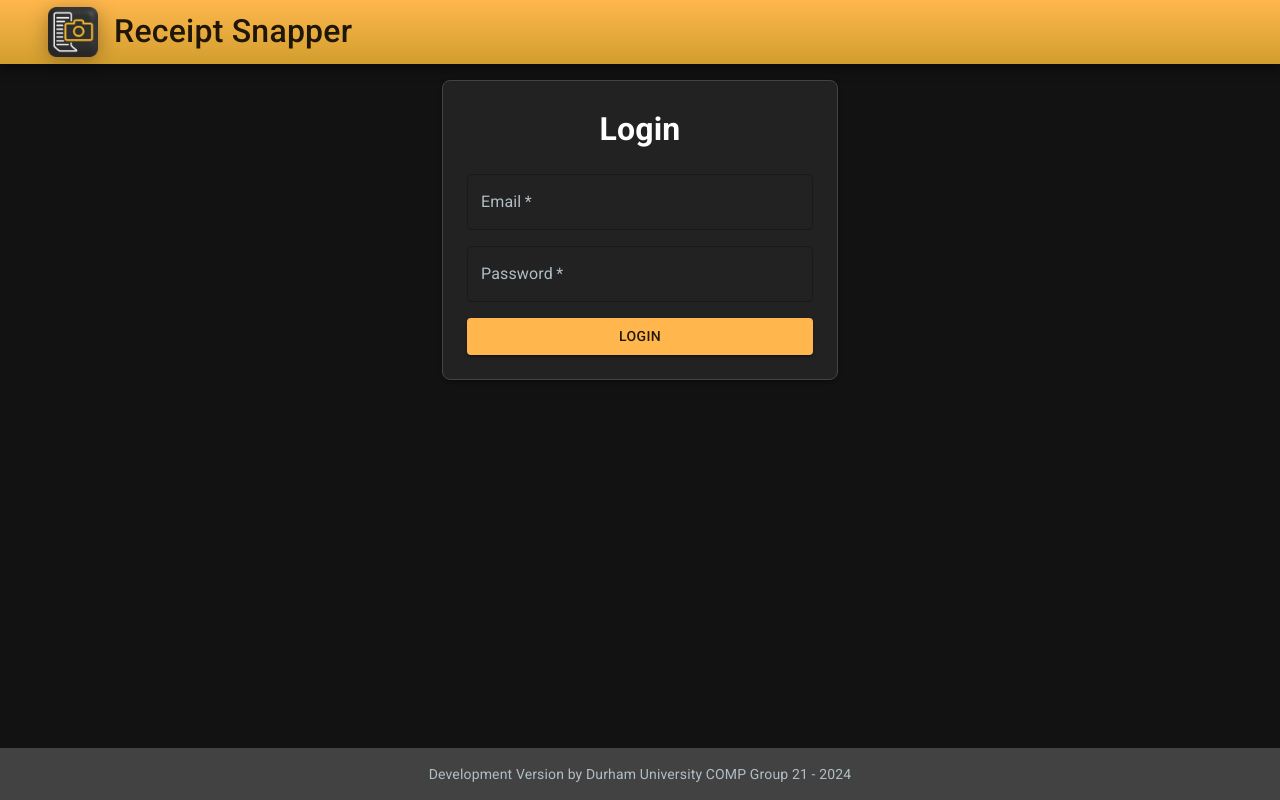
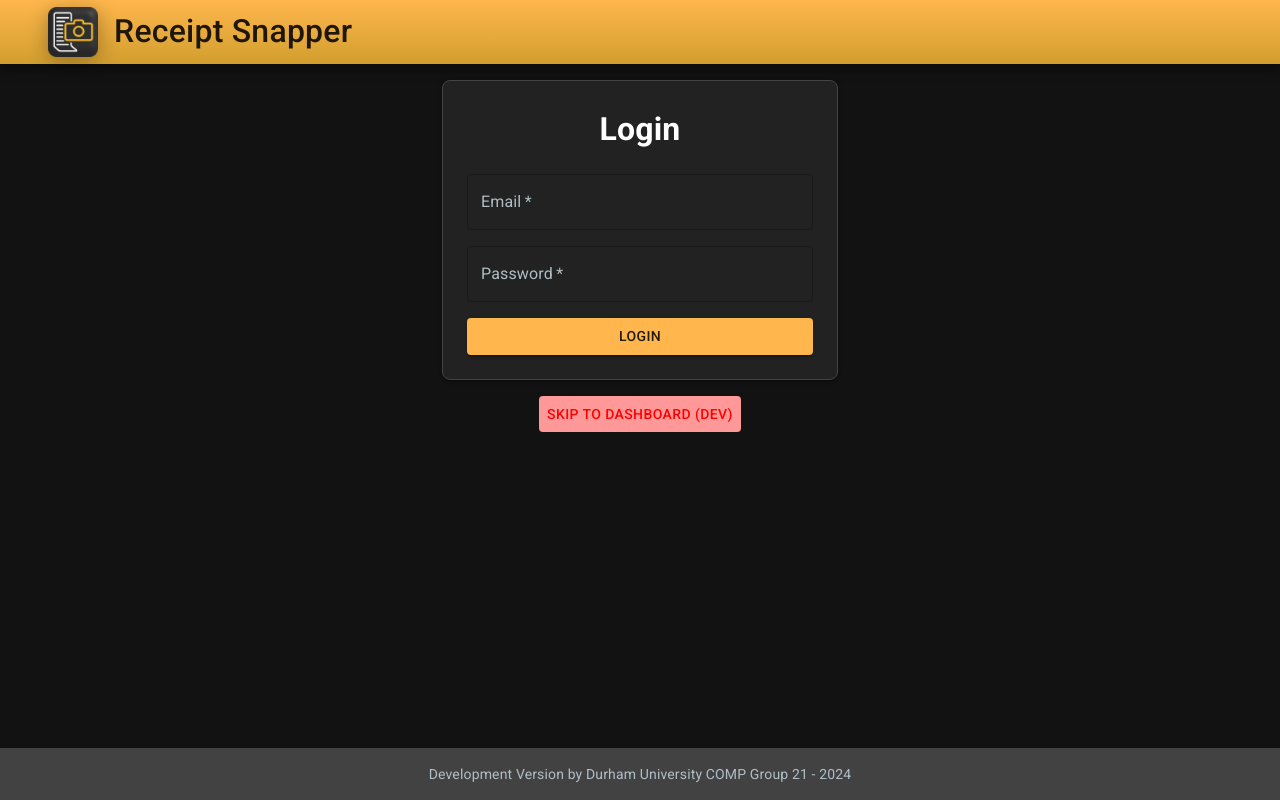
Before and after one commit to COMP2281/receipt-snapper, a React (Create React App) app in the folder myapp/: page / in a window 1280 px wide. Built offline with nearby package versions, Linux system fonts and the light colour scheme.

Commit message:
added theme to login

```diff
--- a/myapp/src/pages/login.js
+++ b/myapp/src/pages/login.js
@@ -4,8 +4,11 @@ import Button from '@mui/material/Button';
 import Box from '@mui/material/Box';
 import Footer from '../components/footer';
 import TextField from '@mui/material/TextField';
+import { useTheme } from '@mui/material/styles';
 
 export default function Login() {
+  const theme = useTheme();
+
   return (
     <>
       <Container
@@ -58,6 +61,16 @@ export default function Login() {
             </Button>
           </Box>
         </Box>
+        <Button sx={{
+          mt: 2,
+          color: theme.palette.dev.main,
+          background: theme.palette.dev.bg
+
+        }} onClick={() => {
+          window.location.href = '/dashboard';
+        }}>
+        Skip to Dashboard (DEV)
+        </Button>
       </Container>
       <Footer />
     </>
```
